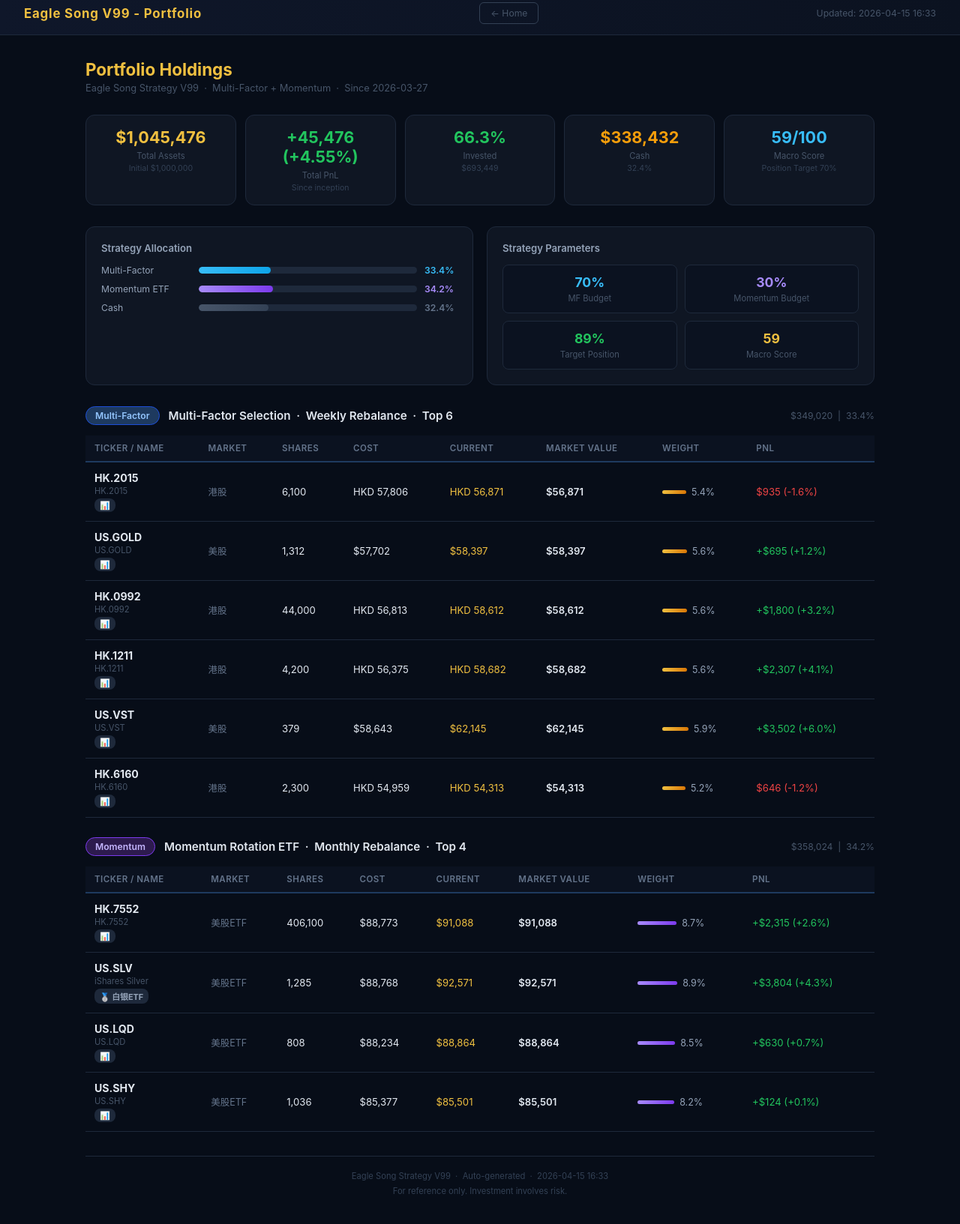
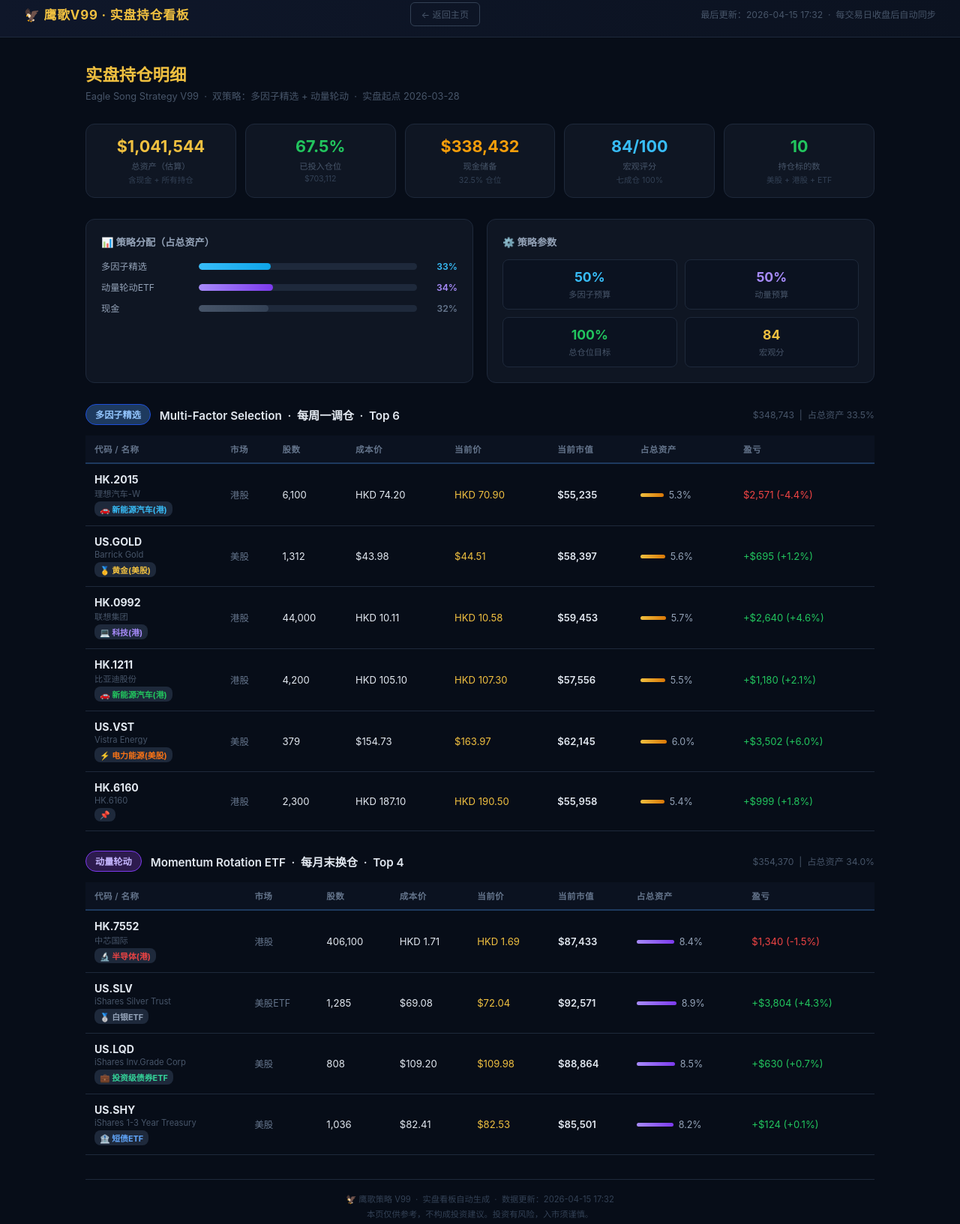
Before and after one commit to yingli0319-svg/eagle-eye-phi, a website: page portfolio.html in a window 1280 px wide. Shown: the part 11-1644 px from the top of the page at 75% size. Drawn offline with Linux system fonts and the light colour scheme.

Commit message:
Auto: 更新实盘持仓看板 2026-04-15 17:32

```diff
--- a/portfolio.html
+++ b/portfolio.html
@@ -3,7 +3,7 @@
 <head>
 <meta charset="UTF-8">
 <meta name="viewport" content="width=device-width,initial-scale=1.0">
-<title>Eagle Song V99 - Portfolio</title>
+<title>🦅 鹰歌V99 · 实盘持仓</title>
 <style>
 *{margin:0;padding:0;box-sizing:border-box;}
 body{background:#070d18;color:#e2e8f0;font-family:'SF Pro Display',-apple-system,BlinkMacSystemFont,'Segoe UI',sans-serif;min-height:100vh;}
@@ -28,7 +28,7 @@ h1{font-size:1.4rem;font-weight:700;color:#f0c040;margin-bottom:4px;}
 .alloc-label{width:120px;font-size:0.76rem;color:#94a3b8;flex-shrink:0;}
 .alloc-bar-bg{flex:1;height:9px;background:#1e293b;border-radius:5px;overflow:hidden;}
 .alloc-bar-fill{height:100%;border-radius:5px;}
-.alloc-pct{width:44px;font-size:0.76rem;text-right;font-weight:600;}
+.alloc-pct{width:44px;font-size:0.76rem;text-align:right;font-weight:600;}
 .strategy-header{display:flex;align-items:center;gap:12px;margin:26px 0 14px;flex-wrap:wrap;}
 .strategy-badge{padding:4px 12px;border-radius:20px;font-size:0.76rem;font-weight:600;}
 .badge-mf{background:#1e3a5f;color:#93c5fd;border:1px solid #1d4ed8;}
@@ -48,122 +48,133 @@ td{padding:12px 12px;font-size:0.82rem;}
 .weight-bar{height:5px;border-radius:3px;background:linear-gradient(90deg,#f0c040,#d97706);min-width:4px;}
 .weight-bar.mo{background:linear-gradient(90deg,#a78bfa,#7c3aed);}
 .footer-note{text-align:center;color:#334155;font-size:0.7rem;margin-top:32px;padding-top:16px;border-top:1px solid #1e293b;line-height:1.8;}
-@media(max-width:768px){.summary-grid{grid-template-columns:repeat(2,1fr);}.alloc-section{grid-template-columns:1fr;}.strategy-meta{display:none;}}
+@media(max-width:768px){
+  .summary-grid{grid-template-columns:repeat(2,1fr);}
+  .alloc-section{grid-template-columns:1fr;}
+  .strategy-meta{display:none;}
+}
 </style>
 </head>
 <body>
 <div class="top-bar">
-  <div class="logo">Eagle Song V99 - Portfolio</div>
-  <a href="/" class="back-btn">&larr; Home</a>
-  <div class="update-time">Updated: 2026-04-15 16:33</div>
+  <div class="logo">🦅 鹰歌V99 · 实盘持仓看板</div>
+  <a href="/" class="back-btn">← 返回主页</a>
+  <div class="update-time">最后更新：2026-04-15 17:32 &nbsp;·&nbsp; 每交易日收盘后自动同步</div>
 </div>
+
 <div class="container">
-  <h1>Portfolio Holdings</h1>
-  <div class="subtitle">Eagle Song Strategy V99 &nbsp;&middot;&nbsp; Multi-Factor + Momentum &nbsp;&middot;&nbsp; Since 2026-03-27</div>
+  <h1>实盘持仓明细</h1>
+  <div class="subtitle">Eagle Song Strategy V99 &nbsp;·&nbsp; 双策略：多因子精选 + 动量轮动 &nbsp;·&nbsp; 实盘起点 2026-03-28</div>
 
+  <!-- 总资产概览 -->
   <div class="summary-grid">
     <div class="stat-card">
-      <div class="stat-val gold">$1,045,476</div>
-      <div class="stat-label">Total Assets</div>
-      <div class="stat-sub">Initial $1,000,000</div>
+      <div class="stat-val gold">$1,041,544</div>
+      <div class="stat-label">总资产（估算）</div>
+      <div class="stat-sub">含现金 + 所有持仓</div>
     </div>
     <div class="stat-card">
-      <div class="stat-val pos">+45,476 (+4.55%)</div>
-      <div class="stat-label">Total PnL</div>
-      <div class="stat-sub">Since inception</div>
-    </div>
-    <div class="stat-card">
-      <div class="stat-val pos">66.3%</div>
-      <div class="stat-label">Invested</div>
-      <div class="stat-sub">$693,449</div>
+      <div class="stat-val pos">67.5%</div>
+      <div class="stat-label">已投入仓位</div>
+      <div class="stat-sub">$703,112</div>
     </div>
     <div class="stat-card">
       <div class="stat-val warn">$338,432</div>
-      <div class="stat-label">Cash</div>
-      <div class="stat-sub">32.4%</div>
+      <div class="stat-label">现金储备</div>
+      <div class="stat-sub">32.5% 仓位</div>
     </div>
     <div class="stat-card">
-      <div class="stat-val" style="color:#38bdf8;">59/100</div>
-      <div class="stat-label">Macro Score</div>
-      <div class="stat-sub">Position Target 70%</div>
+      <div class="stat-val" style="color:#38bdf8;">84/100</div>
+      <div class="stat-label">宏观评分</div>
+      <div class="stat-sub">七成仓 100%</div>
+    </div>
+    <div class="stat-card">
+      <div class="stat-val" style="color:#22c55e;">10</div>
+      <div class="stat-label">持仓标的数</div>
+      <div class="stat-sub">美股 + 港股 + ETF</div>
     </div>
   </div>
 
+  <!-- 仓位分配 -->
   <div class="alloc-section">
     <div class="alloc-card">
-      <div class="alloc-title">Strategy Allocation</div>
+      <div class="alloc-title">📊 策略分配（占总资产）</div>
       <div class="alloc-bar-row">
-        <div class="alloc-label">Multi-Factor</div>
+        <div class="alloc-label">多因子精选</div>
         <div class="alloc-bar-bg"><div class="alloc-bar-fill" style="width:33%;background:linear-gradient(90deg,#38bdf8,#0ea5e9);"></div></div>
-        <div class="alloc-pct" style="color:#38bdf8;">33.4%</div>
+        <div class="alloc-pct" style="color:#38bdf8;">33%</div>
       </div>
       <div class="alloc-bar-row">
-        <div class="alloc-label">Momentum ETF</div>
+        <div class="alloc-label">动量轮动ETF</div>
         <div class="alloc-bar-bg"><div class="alloc-bar-fill" style="width:34%;background:linear-gradient(90deg,#a78bfa,#7c3aed);"></div></div>
-        <div class="alloc-pct" style="color:#a78bfa;">34.2%</div>
+        <div class="alloc-pct" style="color:#a78bfa;">34%</div>
       </div>
       <div class="alloc-bar-row">
-        <div class="alloc-label">Cash</div>
+        <div class="alloc-label">现金</div>
         <div class="alloc-bar-bg"><div class="alloc-bar-fill" style="width:32%;background:linear-gradient(90deg,#475569,#334155);"></div></div>
-        <div class="alloc-pct" style="color:#64748b;">32.4%</div>
+        <div class="alloc-pct" style="color:#64748b;">32%</div>
       </div>
     </div>
     <div class="alloc-card">
-      <div class="alloc-title">Strategy Parameters</div>
+      <div class="alloc-title">⚙️ 策略参数</div>
       <div style="display:grid;grid-template-columns:1fr 1fr;gap:10px;margin-top:4px;">
         <div style="background:#0b1220;border:1px solid #1e293b;border-radius:8px;padding:12px;text-align:center;">
-          <div style="font-size:1.1rem;font-weight:700;color:#38bdf8;">70%</div>
-          <div style="font-size:0.7rem;color:#475569;margin-top:4px;">MF Budget</div>
+          <div style="font-size:1.1rem;font-weight:700;color:#38bdf8;">50%</div>
+          <div style="font-size:0.7rem;color:#475569;margin-top:4px;">多因子预算</div>
         </div>
         <div style="background:#0b1220;border:1px solid #1e293b;border-radius:8px;padding:12px;text-align:center;">
-          <div style="font-size:1.1rem;font-weight:700;color:#a78bfa;">30%</div>
-          <div style="font-size:0.7rem;color:#475569;margin-top:4px;">Momentum Budget</div>
+          <div style="font-size:1.1rem;font-weight:700;color:#a78bfa;">50%</div>
+          <div style="font-size:0.7rem;color:#475569;margin-top:4px;">动量预算</div>
         </div>
         <div style="background:#0b1220;border:1px solid #1e293b;border-radius:8px;padding:12px;text-align:center;">
-          <div style="font-size:1.1rem;font-weight:700;color:#22c55e;">89%</div>
-          <div style="font-size:0.7rem;color:#475569;margin-top:4px;">Target Position</div>
+          <div style="font-size:1.1rem;font-weight:700;color:#22c55e;">100%</div>
+          <div style="font-size:0.7rem;color:#475569;margin-top:4px;">总仓位目标</div>
         </div>
         <div style="background:#0b1220;border:1px solid #1e293b;border-radius:8px;padding:12px;text-align:center;">
-          <div style="font-size:1.1rem;font-weight:700;color:#f0c040;">59</div>
-          <div style="font-size:0.7rem;color:#475569;margin-top:4px;">Macro Score</div>
+          <div style="font-size:1.1rem;font-weight:700;color:#f0c040;">84</div>
+          <div style="font-size:0.7rem;color:#475569;margin-top:4px;">宏观分</div>
         </div>
       </div>
     </div>
   </div>
 
+  <!-- 多因子持仓 -->
   <div class="strategy-header">
-    <span class="strategy-badge badge-mf">Multi-Factor</span>
-    <div class="strategy-title">Multi-Factor Selection &nbsp;&middot;&nbsp; Weekly Rebalance &nbsp;&middot;&nbsp; Top 6</div>
-    <div class="strategy-meta">$349,020 &nbsp;|&nbsp; 33.4%</div>
+    <span class="strategy-badge badge-mf">多因子精选</span>
+    <div class="strategy-title">Multi-Factor Selection &nbsp;·&nbsp; 每周一调仓 &nbsp;·&nbsp; Top 6</div>
+    <div class="strategy-meta">$348,743 &nbsp;|&nbsp; 占总资产 33.5%</div>
   </div>
   <table>
     <thead>
-      <tr><th>Ticker / Name</th><th>Market</th><th>Shares</th><th>Cost</th><th>Current</th><th>Market Value</th><th>Weight</th><th>PnL</th></tr>
+      <tr>
+        <th>代码 / 名称</th><th>市场</th><th>股数</th><th>成本价</th>
+        <th>当前价</th><th>当前市值</th><th>占总资产</th><th>盈亏</th>
+      </tr>
     </thead>
     <tbody>
       <tr>
-        <td class="ticker-cell">HK.2015<div class="ticker-sub">HK.2015</div>
-          <span class="sector-tag" style="color:#94a3b8;">📊 </span></td>
+        <td class="ticker-cell">HK.2015<div class="ticker-sub">理想汽车-W</div>
+          <span class="sector-tag" style="color:#38bdf8;">🚗 新能源汽车(港)</span></td>
         <td style="color:#64748b;font-size:0.78rem;">港股</td>
         <td>6,100</td>
-        <td>HKD 57,806</td>
-        <td style="color:#f0c040;">HKD 56,871</td>
-        <td style="font-weight:600;">$56,871</td>
+        <td>HKD 74.20</td>
+        <td style="color:#f0c040;">HKD 70.90</td>
+        <td style="font-weight:600;">$55,235</td>
         <td>
           <div class="weight-bar-wrap">
-            <div class="weight-bar " style="width:32px;"></div>
-            <span style="color:#94a3b8;font-size:0.78rem;">5.4%</span>
+            <div class="weight-bar " style="width:31px;"></div>
+            <span style="color:#94a3b8;font-size:0.78rem;">5.3%</span>
           </div>
         </td>
-        <td><span class="neg">$935 (-1.6%)</span></td>
+        <td><span class="neg">$2,571 (-4.4%)</span></td>
       </tr>
       <tr>
-        <td class="ticker-cell">US.GOLD<div class="ticker-sub">US.GOLD</div>
-          <span class="sector-tag" style="color:#94a3b8;">📊 </span></td>
+        <td class="ticker-cell">US.GOLD<div class="ticker-sub">Barrick Gold</div>
+          <span class="sector-tag" style="color:#f0c040;">🥇 黄金(美股)</span></td>
         <td style="color:#64748b;font-size:0.78rem;">美股</td>
         <td>1,312</td>
-        <td>$57,702</td>
-        <td style="color:#f0c040;">$58,397</td>
+        <td>$43.98</td>
+        <td style="color:#f0c040;">$44.51</td>
         <td style="font-weight:600;">$58,397</td>
         <td>
           <div class="weight-bar-wrap">
@@ -174,105 +185,109 @@ td{padding:12px 12px;font-size:0.82rem;}
         <td><span class="pos">+$695 (+1.2%)</span></td>
       </tr>
       <tr>
-        <td class="ticker-cell">HK.0992<div class="ticker-sub">HK.0992</div>
-          <span class="sector-tag" style="color:#94a3b8;">📊 </span></td>
+        <td class="ticker-cell">HK.0992<div class="ticker-sub">联想集团</div>
+          <span class="sector-tag" style="color:#a78bfa;">💻 科技(港)</span></td>
         <td style="color:#64748b;font-size:0.78rem;">港股</td>
         <td>44,000</td>
-        <td>HKD 56,813</td>
-        <td style="color:#f0c040;">HKD 58,612</td>
-        <td style="font-weight:600;">$58,612</td>
+        <td>HKD 10.11</td>
+        <td style="color:#f0c040;">HKD 10.58</td>
+        <td style="font-weight:600;">$59,453</td>
+        <td>
+          <div class="weight-bar-wrap">
+            <div class="weight-bar " style="width:34px;"></div>
+            <span style="color:#94a3b8;font-size:0.78rem;">5.7%</span>
+          </div>
+        </td>
+        <td><span class="pos">+$2,640 (+4.6%)</span></td>
+      </tr>
+      <tr>
+        <td class="ticker-cell">HK.1211<div class="ticker-sub">比亚迪股份</div>
+          <span class="sector-tag" style="color:#22c55e;">🚗 新能源汽车(港)</span></td>
+        <td style="color:#64748b;font-size:0.78rem;">港股</td>
+        <td>4,200</td>
+        <td>HKD 105.10</td>
+        <td style="color:#f0c040;">HKD 107.30</td>
+        <td style="font-weight:600;">$57,556</td>
         <td>
           <div class="weight-bar-wrap">
             <div class="weight-bar " style="width:33px;"></div>
-            <span style="color:#94a3b8;font-size:0.78rem;">5.6%</span>
+            <span style="color:#94a3b8;font-size:0.78rem;">5.5%</span>
           </div>
         </td>
-        <td><span class="pos">+$1,800 (+3.2%)</span></td>
+        <td><span class="pos">+$1,180 (+2.1%)</span></td>
       </tr>
       <tr>
-        <td class="ticker-cell">HK.1211<div class="ticker-sub">HK.1211</div>
-          <span class="sector-tag" style="color:#94a3b8;">📊 </span></td>
-        <td style="color:#64748b;font-size:0.78rem;">港股</td>
-        <td>4,200</td>
-        <td>HKD 56,375</td>
-        <td style="color:#f0c040;">HKD 58,682</td>
-        <td style="font-weight:600;">$58,682</td>
-        <td>
-          <div class="weight-bar-wrap">
-            <div class="weight-bar " style="width:33px;"></div>
-            <span style="color:#94a3b8;font-size:0.78rem;">5.6%</span>
-          </div>
-        </td>
-        <td><span class="pos">+$2,307 (+4.1%)</span></td>
-      </tr>
-      <tr>
-        <td class="ticker-cell">US.VST<div class="ticker-sub">US.VST</div>
-          <span class="sector-tag" style="color:#94a3b8;">📊 </span></td>
+        <td class="ticker-cell">US.VST<div class="ticker-sub">Vistra Energy</div>
+          <span class="sector-tag" style="color:#f97316;">⚡ 电力能源(美股)</span></td>
         <td style="color:#64748b;font-size:0.78rem;">美股</td>
         <td>379</td>
-        <td>$58,643</td>
-        <td style="color:#f0c040;">$62,145</td>
+        <td>$154.73</td>
+        <td style="color:#f0c040;">$163.97</td>
         <td style="font-weight:600;">$62,145</td>
         <td>
           <div class="weight-bar-wrap">
             <div class="weight-bar " style="width:35px;"></div>
-            <span style="color:#94a3b8;font-size:0.78rem;">5.9%</span>
+            <span style="color:#94a3b8;font-size:0.78rem;">6.0%</span>
           </div>
         </td>
         <td><span class="pos">+$3,502 (+6.0%)</span></td>
       </tr>
       <tr>
         <td class="ticker-cell">HK.6160<div class="ticker-sub">HK.6160</div>
-          <span class="sector-tag" style="color:#94a3b8;">📊 </span></td>
+          <span class="sector-tag" style="color:#94a3b8;">📌</span></td>
         <td style="color:#64748b;font-size:0.78rem;">港股</td>
         <td>2,300</td>
-        <td>HKD 54,959</td>
-        <td style="color:#f0c040;">HKD 54,313</td>
-        <td style="font-weight:600;">$54,313</td>
+        <td>HKD 187.10</td>
+        <td style="color:#f0c040;">HKD 190.50</td>
+        <td style="font-weight:600;">$55,958</td>
         <td>
           <div class="weight-bar-wrap">
-            <div class="weight-bar " style="width:31px;"></div>
-            <span style="color:#94a3b8;font-size:0.78rem;">5.2%</span>
+            <div class="weight-bar " style="width:32px;"></div>
+            <span style="color:#94a3b8;font-size:0.78rem;">5.4%</span>
           </div>
         </td>
-        <td><span class="neg">$646 (-1.2%)</span></td>
+        <td><span class="pos">+$999 (+1.8%)</span></td>
       </tr>
     </tbody>
   </table>
 
+  <!-- 动量轮动 -->
   <div class="strategy-header">
-    <span class="strategy-badge badge-mo">Momentum</span>
-    <div class="strategy-title">Momentum Rotation ETF &nbsp;&middot;&nbsp; Monthly Rebalance &nbsp;&middot;&nbsp; Top 4</div>
-    <div class="strategy-meta">$358,024 &nbsp;|&nbsp; 34.2%</div>
+    <span class="strategy-badge badge-mo">动量轮动</span>
+    <div class="strategy-title">Momentum Rotation ETF &nbsp;·&nbsp; 每月末换仓 &nbsp;·&nbsp; Top 4</div>
+    <div class="strategy-meta">$354,370 &nbsp;|&nbsp; 占总资产 34.0%</div>
   </div>
   <table>
     <thead>
-      <tr><th>Ticker / Name</th><th>Market</th><th>Shares</th><th>Cost</th><th>Current</th><th>Market Value</th><th>Weight</th><th>PnL</th></tr>
+      <tr>
+        <th>代码 / 名称</th><th>市场</th><th>股数</th><th>成本价</th>
+        <th>当前价</th><th>当前市值</th><th>占总资产</th><th>盈亏</th>
+      </tr>
     </thead>
     <tbody>
       <tr>
-        <td class="ticker-cell">HK.7552<div class="ticker-sub">HK.7552</div>
-          <span class="sector-tag" style="color:#94a3b8;">📊 </span></td>
-        <td style="color:#64748b;font-size:0.78rem;">美股ETF</td>
+        <td class="ticker-cell">HK.7552<div class="ticker-sub">中芯国际</div>
+          <span class="sector-tag" style="color:#ef4444;">🔬 半导体(港)</span></td>
+        <td style="color:#64748b;font-size:0.78rem;">港股</td>
         <td>406,100</td>
-        <td>$88,773</td>
-        <td style="color:#f0c040;">$91,088</td>
-        <td style="font-weight:600;">$91,088</td>
+        <td>HKD 1.71</td>
+        <td style="color:#f0c040;">HKD 1.69</td>
+        <td style="font-weight:600;">$87,433</td>
         <td>
           <div class="weight-bar-wrap">
-            <div class="weight-bar mo" style="width:52px;"></div>
-            <span style="color:#94a3b8;font-size:0.78rem;">8.7%</span>
+            <div class="weight-bar mo" style="width:50px;"></div>
+            <span style="color:#94a3b8;font-size:0.78rem;">8.4%</span>
           </div>
         </td>
-        <td><span class="pos">+$2,315 (+2.6%)</span></td>
+        <td><span class="neg">$1,340 (-1.5%)</span></td>
       </tr>
       <tr>
-        <td class="ticker-cell">US.SLV<div class="ticker-sub">iShares Silver</div>
+        <td class="ticker-cell">US.SLV<div class="ticker-sub">iShares Silver Trust</div>
           <span class="sector-tag" style="color:#94a3b8;">🥈 白银ETF</span></td>
         <td style="color:#64748b;font-size:0.78rem;">美股ETF</td>
         <td>1,285</td>
-        <td>$88,768</td>
-        <td style="color:#f0c040;">$92,571</td>
+        <td>$69.08</td>
+        <td style="color:#f0c040;">$72.04</td>
         <td style="font-weight:600;">$92,571</td>
         <td>
           <div class="weight-bar-wrap">
@@ -283,28 +298,28 @@ td{padding:12px 12px;font-size:0.82rem;}
         <td><span class="pos">+$3,804 (+4.3%)</span></td>
       </tr>
       <tr>
-        <td class="ticker-cell">US.LQD<div class="ticker-sub">US.LQD</div>
-          <span class="sector-tag" style="color:#94a3b8;">📊 </span></td>
-        <td style="color:#64748b;font-size:0.78rem;">美股ETF</td>
+        <td class="ticker-cell">US.LQD<div class="ticker-sub">iShares Inv.Grade Corp</div>
+          <span class="sector-tag" style="color:#34d399;">💼 投资级债券ETF</span></td>
+        <td style="color:#64748b;font-size:0.78rem;">美股</td>
         <td>808</td>
-        <td>$88,234</td>
-        <td style="color:#f0c040;">$88,864</td>
+        <td>$109.20</td>
+        <td style="color:#f0c040;">$109.98</td>
         <td style="font-weight:600;">$88,864</td>
         <td>
           <div class="weight-bar-wrap">
-            <div class="weight-bar mo" style="width:50px;"></div>
+            <div class="weight-bar mo" style="width:51px;"></div>
             <span style="color:#94a3b8;font-size:0.78rem;">8.5%</span>
           </div>
         </td>
         <td><span class="pos">+$630 (+0.7%)</span></td>
       </tr>
       <tr>
-        <td class="ticker-cell">US.SHY<div class="ticker-sub">US.SHY</div>
-          <span class="sector-tag" style="color:#94a3b8;">📊 </span></td>
-        <td style="color:#64748b;font-size:0.78rem;">美股ETF</td>
+        <td class="ticker-cell">US.SHY<div class="ticker-sub">iShares 1-3 Year Treasury</div>
+          <span class="sector-tag" style="color:#60a5fa;">🏦 短债ETF</span></td>
+        <td style="color:#64748b;font-size:0.78rem;">美股</td>
         <td>1,036</td>
-        <td>$85,377</td>
-        <td style="color:#f0c040;">$85,501</td>
+        <td>$82.41</td>
+        <td style="color:#f0c040;">$82.53</td>
         <td style="font-weight:600;">$85,501</td>
         <td>
           <div class="weight-bar-wrap">
@@ -318,8 +333,8 @@ td{padding:12px 12px;font-size:0.82rem;}
   </table>
 
   <div class="footer-note">
-    Eagle Song Strategy V99 &nbsp;&middot;&nbsp; Auto-generated &nbsp;&middot;&nbsp; 2026-04-15 16:33<br>
-    For reference only. Investment involves risk.
+    🦅 鹰歌策略 V99 &nbsp;·&nbsp; 实盘看板自动生成 &nbsp;·&nbsp; 数据更新：2026-04-15 17:32<br>
+    本页仅供参考，不构成投资建议。投资有风险，入市须谨慎。
   </div>
 </div>
 </body>
```
